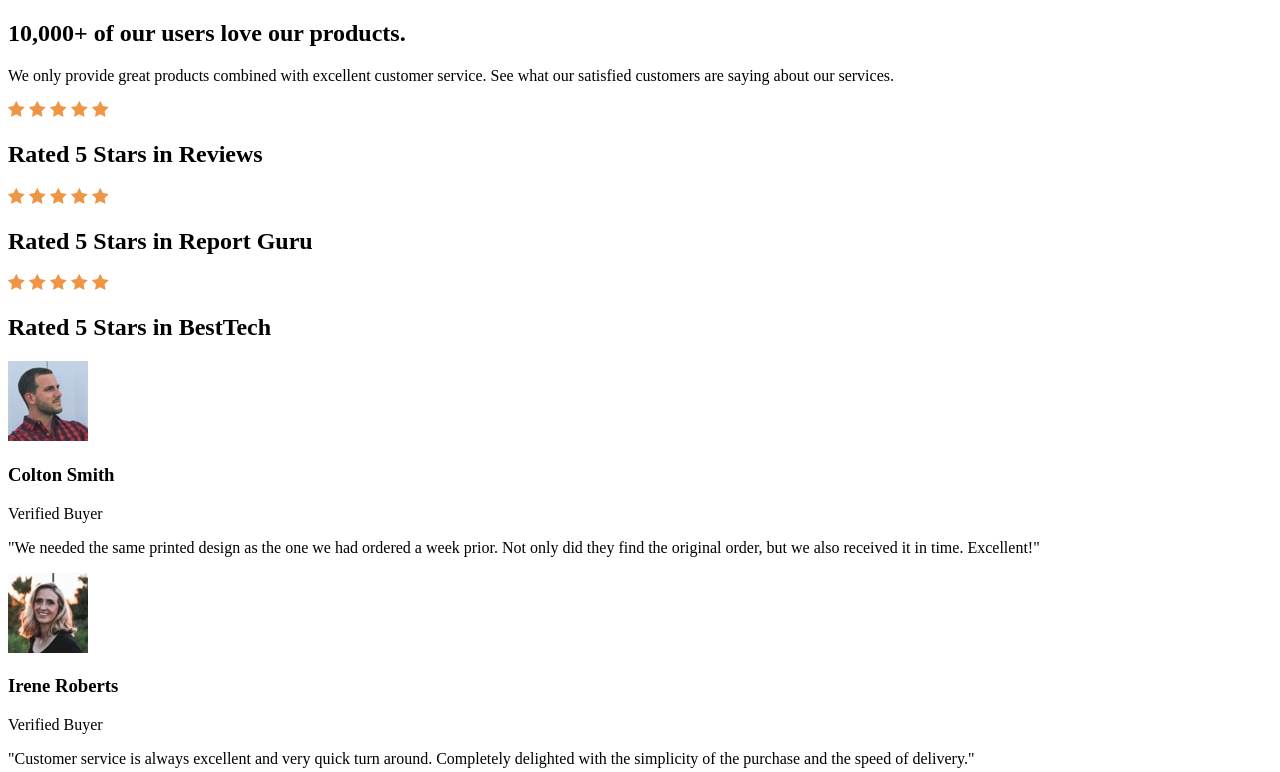
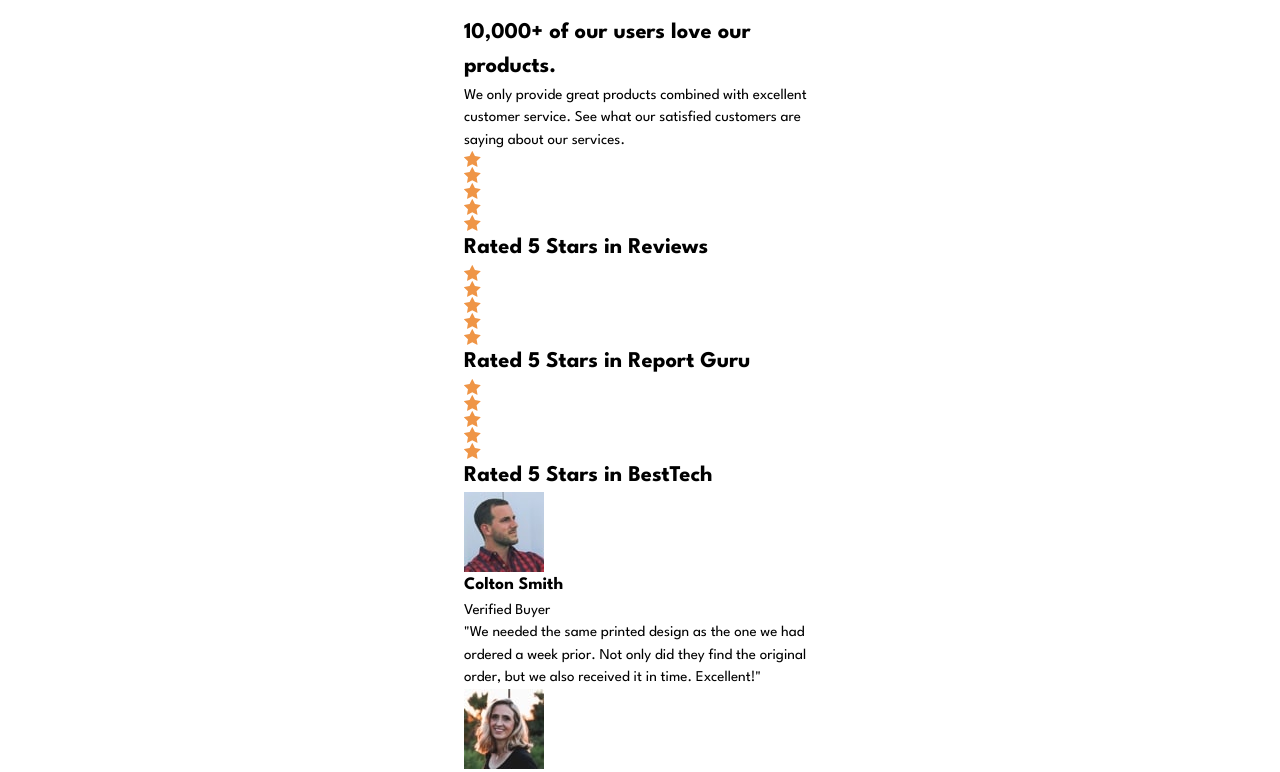
Before and after one commit to approved4me/FM-Social-proof-section, a plain HTML site: page index.html in a window 1280 px wide. Shown: the top 772 px of the page. Drawn offline with Linux system fonts and the light colour scheme.

Commit message:
colors and font

```diff
--- a/index.html
+++ b/index.html
@@ -5,6 +5,9 @@
   <meta charset="UTF-8" />
   <meta name="viewport" content="width=device-width, initial-scale=1.0" />
   <link rel="icon" type="image/png" sizes="32x32" href="./images/favicon-32x32.png" />
+  <link rel="preconnect" href="https://fonts.googleapis.com">
+  <link rel="preconnect" href="https://fonts.gstatic.com" crossorigin>
+  <link href="https://fonts.googleapis.com/css2?family=League+Spartan:wght@400;500;700&display=swap" rel="stylesheet">
   <link rel="stylesheet" href="style.css">
   <title>Frontend Mentor | Social proof section</title>
 </head>
--- a/style.css
+++ b/style.css
@@ -1,10 +1,80 @@
+*,
+*::before,
+*::after {
+    box-sizing: border-box;
+}
+
+* {
+    margin: 0;
+}
+
+html,
+body {
+    height: 100%;
+}
+
+body {
+    line-height: 1.5;
+    -webkit-font-smoothing: antialiased;
+}
+
+img,
+picture,
+video,
+canvas,
+svg {
+    display: block;
+    max-width: 100%;
+}
+
+input,
+button,
+textarea,
+select {
+    font: inherit;
+}
+
+p,
+h1,
+h2,
+h3,
+h4,
+h5,
+h6 {
+    overflow-wrap: break-word;
+}
+
+/* RESET END*/
+
+:root {
+    --primary-magenta: hsl(300, 43%, 22%);
+    --primary-soft_pink: hsl(333, 80%,67%);
+
+    --neutral-dark_grayish_magenta: hsl(303, 10%, 53%);
+    --neutral-light_grayish-magenta: hsl(300, 24%, 96%);
+    --neutral-white: hsl(0, 0%, 100%);
+}
+
+body {
+    max-width: 58rem;
+    margin: 0 auto;
+    font-family: 'League Spartan', sans-serif;
+    font-size: 15px;
+
+}
+
+main {
+    margin: 1rem auto;
+    max-width: 22rem;
+    }
+
 
 /*FOOTER*/
 .attribution {
     font-size: 11px;
     text-align: center;
-  }
+}
 
-  .attribution a {
+.attribution a {
     color: hsl(228, 45%, 44%);
-  }
+}
```
